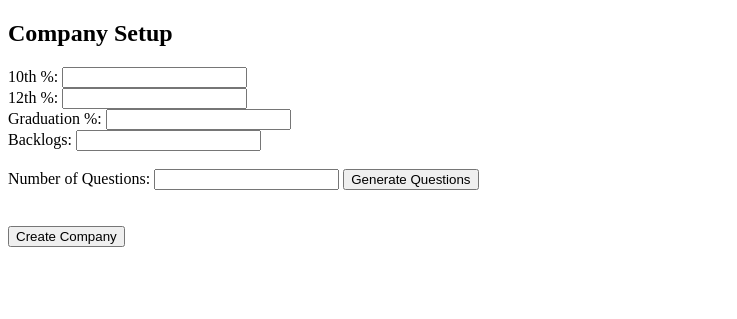
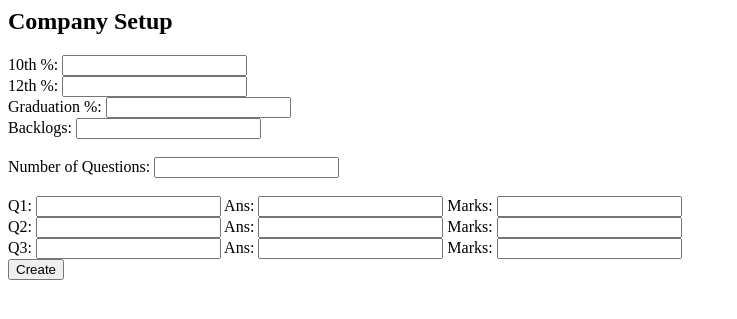
Before and after one commit to rahuljadhaorj289-maker/company-eligliblity-system, a Flask app: page /company in a window 1280 px wide. Shown: the top 319 px of the page, without its empty margins (0-737 px from the left). Run offline with Flask 3, Linux system fonts and the light colour scheme.

Commit message:
Update company.html

```diff
--- a/templates/company.html
+++ b/templates/company.html
@@ -1,53 +1,18 @@
-<!DOCTYPE html>
-<html>
-<head>
-    <title>Company Panel</title>
-</head>
-<body>
-
 <h2>Company Setup</h2>
 
 <form method="POST">
 
-    <!-- Criteria -->
-    10th %: <input name="tenth" required><br>
-    12th %: <input name="twelfth" required><br>
-    Graduation %: <input name="grad" required><br>
-    Backlogs: <input name="backlogs" required><br><br>
+10th %: <input name="tenth"><br>
+12th %: <input name="twelfth"><br>
+Graduation %: <input name="grad"><br>
+Backlogs: <input name="backlogs"><br><br>
 
-    <!-- Number of Questions -->
-    Number of Questions:
-    <input type="number" id="numQ" name="num_questions" min="1" required>
+Number of Questions: <input name="num"><br><br>
 
-    <button type="button" onclick="generateQuestions()">Generate Questions</button>
+<!-- Example 3 questions -->
+Q1: <input name="q1"> Ans: <input name="a1"> Marks: <input name="m1"><br>
+Q2: <input name="q2"> Ans: <input name="a2"> Marks: <input name="m2"><br>
+Q3: <input name="q3"> Ans: <input name="a3"> Marks: <input name="m3"><br>
 
-    <br><br>
-
-    <!-- Questions will appear here -->
-    <div id="questions"></div>
-
-    <br>
-    <button type="submit">Create Company</button>
-
+<button type="submit">Create</button>
 </form>
-
-<script>
-function generateQuestions() {
-    let num = document.getElementById("numQ").value;
-    let container = document.getElementById("questions");
-
-    container.innerHTML = ""; // clear old
-
-    for (let i = 1; i <= num; i++) {
-        container.innerHTML += `
-            <h4>Question ${i}</h4>
-            Question: <input name="q${i}" required><br>
-            Answer: <input name="a${i}" required><br>
-            Marks: <input name="m${i}" required><br><br>
-        `;
-    }
-}
-</script>
-
-</body>
-</html>
```
